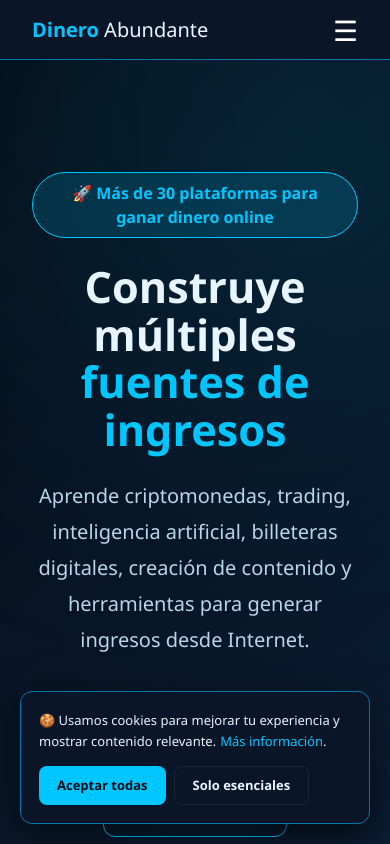
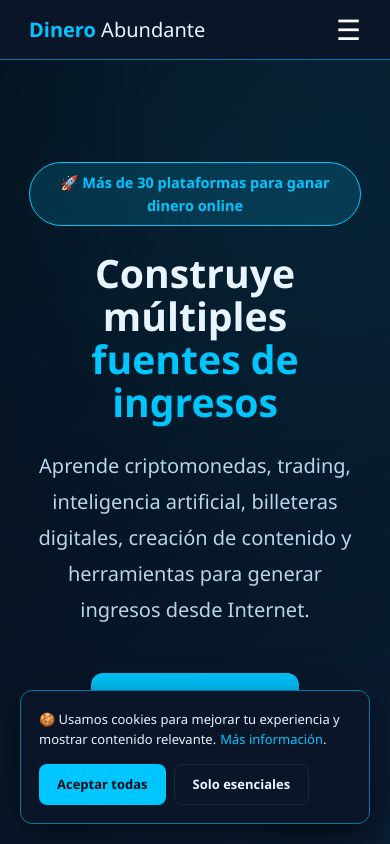
Before and after one commit to bladimirander99-beep/mi-web1, a Next.js app: page / in a window 390 px wide. Shown: the top 844 px of the page. Built offline with nearby package versions, Linux system fonts and the light colour scheme.

Commit message:
Aumenta tamaño de fuente global PC y movil

```diff
--- a/app/globals.css
+++ b/app/globals.css
@@ -1,5 +1,3 @@
-/* Si tu archivo actual empezaba con @tailwind base; etc. (Tailwind v3),
-   cambia la primera línea por esas 3. Si no usas Tailwind, bórrala. */
 @import "tailwindcss";
 
 :root {
@@ -18,17 +16,29 @@
 
 * { margin: 0; padding: 0; box-sizing: border-box; }
 
-html { scroll-behavior: smooth; }
+html {
+  scroll-behavior: smooth;
+  /* Tamaño base PC */
+  font-size: 17px;
+}
 
 body {
   background: var(--dark);
   color: var(--text);
   font-family: 'Segoe UI', system-ui, sans-serif;
+  line-height: 1.6;
 }
 
 a:hover { color: var(--gold) !important; }
 
+/* Tablets */
+@media (max-width: 1024px) {
+  html { font-size: 16px; }
+}
+
+/* Móviles */
 @media (max-width: 900px) {
+  html { font-size: 15px; }
   .desktop-menu { display: none !important; }
   .mobile-button {
     display: block !important;
@@ -46,3 +56,8 @@ a:hover { color: var(--gold) !important; }
   .curso-body { grid-template-columns: 1fr !important; }
   .plat-grid { grid-template-columns: 1fr !important; }
 }
+
+/* Móviles pequeños */
+@media (max-width: 480px) {
+  html { font-size: 14.5px; }
+}
```
